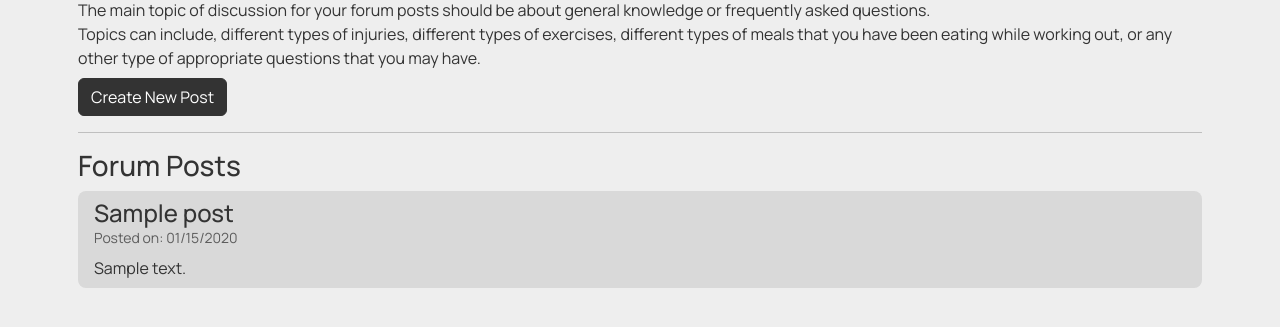
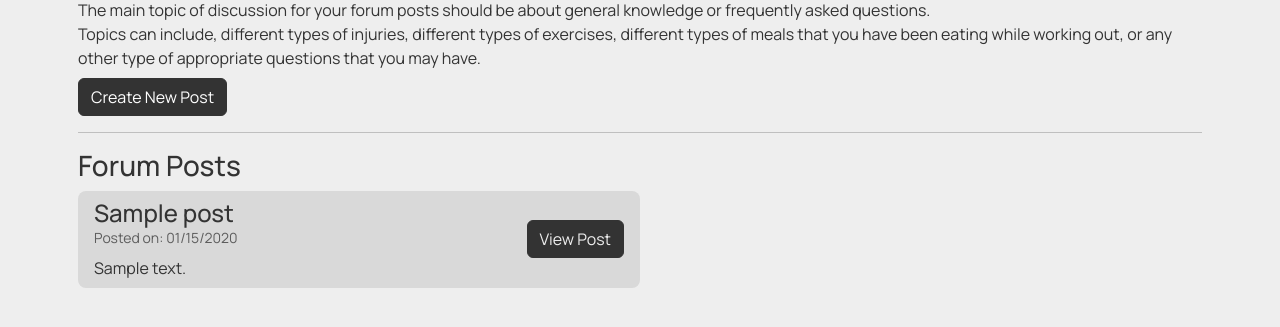
Before and after one commit to BalakayBishop/Capstone, a Flask app: page /forum in a window 1280 px wide. Shown: the part 154-481 px from the top of the page. Run offline with Flask 2, Linux system fonts and the light colour scheme; tables that the repository leaves empty hold one stand-in row (values such as "Sample post").

Commit message:
Local: lots of major updates and changes. Comment modal structure and style have been completed

```diff
--- a/project/core/views.py
+++ b/project/core/views.py
@@ -66,8 +66,8 @@ def forum():
     return render_template('forum.html')
 
 
-@core.route('/get_posts', methods=['GET'])
-def get_posts():
+@core.route('/get_all_posts', methods=['GET'])
+def get_all_posts():
     # query for getting all posts and comments
     query = session.query(Posts).outerjoin(Comments).all()
     result = convert(query)
@@ -76,6 +76,16 @@ def get_posts():
     return jsonify({'status':'no posts'}), 404
 
 
+@core.route('/get_post', methods=['GET'])
+def get_post():
+    post_id = request.args.get('post_id')
+    query = session.query(Posts).filter(Posts.post_id==post_id).outerjoin(Comments).all()
+    result = convert(query)
+    if result is not None:
+        return result, 200
+    return jsonify({'status': 'no posts'}), 404
+
+
 @core.route('/post_forum', methods=['PUT'])
 def post_forum():
     return 0
--- a/project/static/css/styles.css
+++ b/project/static/css/styles.css
@@ -547,13 +559,9 @@ a.nav-link {
 	margin: 0;
 }
 
-/* ------------------------------------FORUM MODAL BODY------------------------------------------ */
-#list-header {
-
-}
-
 #post-list {
 	border-radius: 8px;
+	width: 50%;
 }
 
 .list-group-item {
@@ -570,13 +578,39 @@ a.nav-link {
 	margin: 0;
 }
 
-.bi-chevron-down {
-	font-size: 24px;
+.inner-li {
+	display: flex;
+	flex-direction: row;
+	align-items: center;
+	justify-content: space-between;
 }
 
+.left-li {
+	width: 80%;
+}
 
+.truncate {
+	width: 400px;
+	white-space: nowrap;
+	overflow: hidden;
+	text-overflow: ellipsis;
+}
 
-/* ------------------------------------FORUM MODAL------------------------------------------ */
+.view-post {
+	background-color: #333333;
+	border-color: #333333;
+	color: #eeeeee;
+}
+
+.view-post:hover,
+.view-post:focus,
+.view-post:active {
+	background-color: #333333;
+	border-color: #333333;
+	color: #eeeeee;
+}
+
+/* ----- MODAL ----- */
 
 #popup-overlay {
 	background-color: rgba(80, 80, 80, 0.8);
--- a/project/static/js/forum.js
+++ b/project/static/js/forum.js
@@ -40,18 +40,25 @@ function one_class(id, add, remove) {
 }
 
 $(function() {
-	// ----- GET LIST OF USERS -----
-	ajax_get('/get_posts',
+	// ----- GET LIST OF POSTS -----
+	ajax_get('/get_all_posts',
 		function(response) {
 			for (let i = 0; i < response.length; i++) {
 				let date = new Date(response[i]['post_date'])
 				let new_date = date.toLocaleDateString("en-US", { year: 'numeric', month: '2-digit', day: '2-digit' });
 				let li =
 					"<li id='"+ response[i]['post_id'] +"' class='list-group-item'>" +
-						"<h4 class='h4-m0'>"+ response[i]['post_title'] +"</h4>" +
-						"<p class='post-date p-m0'> Posted on: "+ new_date +"</p>" +
-						"<div class='post-body mt-2'>" +
-							"<p class='p-m0'>"+ response[i]['post_body'] +"</p>" +
+						"<div class='inner-li'>" +
+							"<div class='left-li'>" +
+								"<h4 class='h4-m0'>"+ response[i]['post_title'] +"</h4>" +
+								"<p class='post-date p-m0'> Posted on: "+ new_date +"</p>" +
+								"<div class='post-body mt-2'>" +
+									"<p class='p-m0 truncate'>"+ response[i]['post_body'] +"</p>" +
+								"</div>" +
+							"</div>" +
+							"<div class='right-li'>" +
+								"<button class='btn view-post'>View Post</button>" +
+							"</div>" +
 						"</div>" +
 					"</li>"
 				$('#post-list').append(li)
@@ -65,8 +72,8 @@ $(function() {
 	// ----- OPEN FORUM MODAL -----
 	$('#new-post-button').on('click', function() {
 		let content =
-			"<div id='modalHeader'>" +
-				"<h2 id='modal-h2'>Create a New Post!</h2>" +
+			"<div class='modalHeader'>" +
+				"<h2 class='modal-h2'>Create a New Post!</h2>" +
 				"<p><i class='bi bi-x-lg modal-x'></i></p>" +
 			"</div>" +
 			"<div id='modal-body' class='mt-3'>" +
@@ -82,13 +89,74 @@ $(function() {
 					"<p id='counter'>0/999</p>" +
 				"</div>" +
 				"<div id='create-button-div' class='mb-2'>" +
-					"" +
 					"<button id='create-button' class='btn btn-primary'>Create Post</button>" +
 				"</div>" +
 			"</div>"
 		modal('visible', content)
 	});
 
+	// ----- OPEN POST MODAL -----
+	$('#post-list').on('click', '.view-post', function() {
+		let post_id = $(this).closest('li').attr('id')
+		ajax_get('/get_post?post_id='+post_id,
+			function(response) {
+				let content =
+					"<div class='modalHeader'>" +
+						"<h2 class='modal-h2'>"+ response[0]['post_title'] +"</h2>" +
+						"<p><i class='bi bi-x-lg modal-x'></i></p>" +
+					"</div>" +
+					"<div class='view-post-body-modal mt-3'>" +
+						"<p>"+ response[0]['post_body'] +"</p>" +
+					"</div>" +
+					"<hr>" +
+					"<div class='comment-div mb-2'>" +
+						"<p><i class='bi bi-chat-right-text'></i> Comment</p>" +
+					"</div>" +
+					"<div class='hidden mb-2'>" +
+						"<textarea class='form-control comment-ta' placeholder='Leave a comment here'></textarea>" +
+						"<div id='comment-counter-div'>" +
+							"<p id='comment-counter'>0/999</p>" +
+						"</div>" +
+						"<div id='comment-buttons'>" +
+							"<button id='cancel-comment' class='btn btn-secondary'>Cancel</button>" +
+							"<button id='post-comment' class='btn btn-primary'>Post</button>" +
+						"</div>" +
+					"</div>"+
+					"<h4>Comments</h4>" +
+					"<ul id='comment-list' class='list-group list-group-flush mt-2'>" +
+					"</ul>"
+				modal('visible', content)
+				for (let i = 0; i < response[0]['comments'].length; i++) {
+					let date = new Date(response[0]['comments'][i]['comment_date'])
+					let comment_date = date.toLocaleDateString("en-US", { year: 'numeric', month: '2-digit', day: '2-digit' });
+					let li =
+					"<li id='"+ response[0]['comments'][i]['comment_id'] +"' class='list-group-item comment-list-item'>" +
+						"<p class='comment-p'>" + response[0]['comments'][i]['comment_body'] + "</p>" +
+						"<p class='comment-date'>" + comment_date + "</p>" +
+					"</li>"
+					$('#comment-list').append(li)
+				}
+			},
+			function(jqXHR) {
+				if (jqXHR === 404) {
+					alert_func()
+				}
+			}
+		)
+	})
+
+	// ----- SHOW COMMENT INPUT -----
+	$('#popup-content').on('click', '.comment-div', function(){
+		$('.hidden').show(500)
+	})
+
+	// ----- HIDE COMMENT INPUT -----
+	$('#popup-content').on('click', '#cancel-comment', function(){
+		$('.hidden').hide(500)
+		$('.comment-ta').val('')
+	})
+
+	// ----- CHAR COUNTER NEW POST -----
 	$('#popup-content').on('keyup','#create-body-ta', function() {
 		let count = $(this).val().length
 		if (count > 999) {
@@ -101,6 +169,19 @@ $(function() {
 		}
 	})
 
+	// ----- CHAR COUNTER COMMENT -----
+	$('#popup-content').on('keyup', '.comment-ta', function() {
+		let count = $(this).val().length
+		if (count > 999) {
+			$('#comment-counter').text(count + '/999')
+			$('#comment-counter').css({'color': '#842029'})
+		}
+		else {
+			$('#comment-counter').text(count + '/999')
+			$('#comment-counter').css({'color': '#333333'})
+		}
+	})
+
 	// ----- CLOSE FORUM MODAL -----
 	$("#popup-content").on('click','.modal-x', function() {
 		modal()
@@ -110,5 +191,9 @@ $(function() {
 	function modal(visibility = 'hidden', content = '') {
 		$("#popup-overlay, #popup-content").css({'visibility':visibility})
 		$('#popup-content').html(content)
+		let height = $('#popup-content').height()
+		if (height >= 800) {
+			$('#popup-content').css({'overflow-y': 'scroll'})
+		}
 	}
 })
--- a/project/templates/forum.html
+++ b/project/templates/forum.html
@@ -86,6 +86,11 @@
 
 		</div> <!--END CONTAINER-->
 
+		<div class="forum-alert">
+			<p class="forum-alert-text">Text</p>
+			<i class="bi bi-x-lg"></i>
+		</div>
+
 		<div id="popup-overlay">
 			<div id="popup-content">
 			</div>
```
Also changed, not shown: other parts of project/static/css/styles.css (+95 -26 lines), project/core/methods.py (line endings or trailing spaces).
